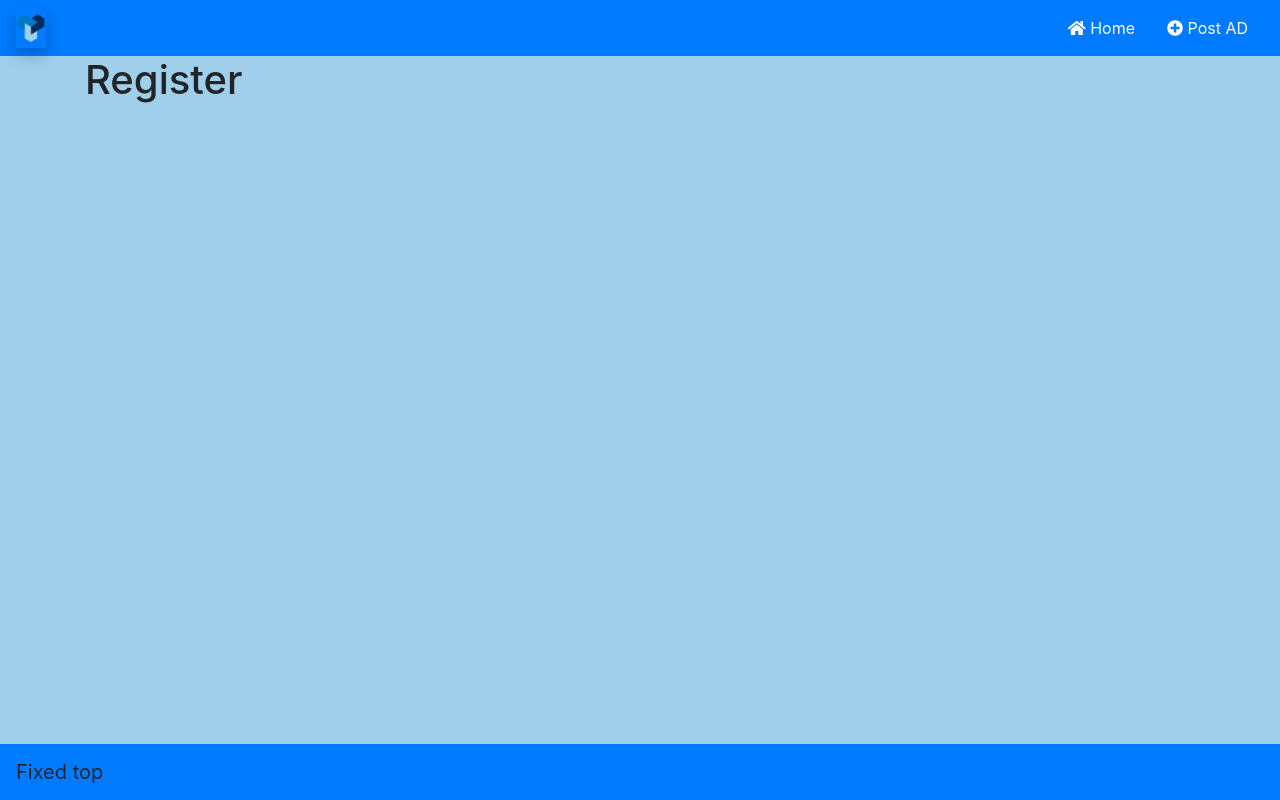
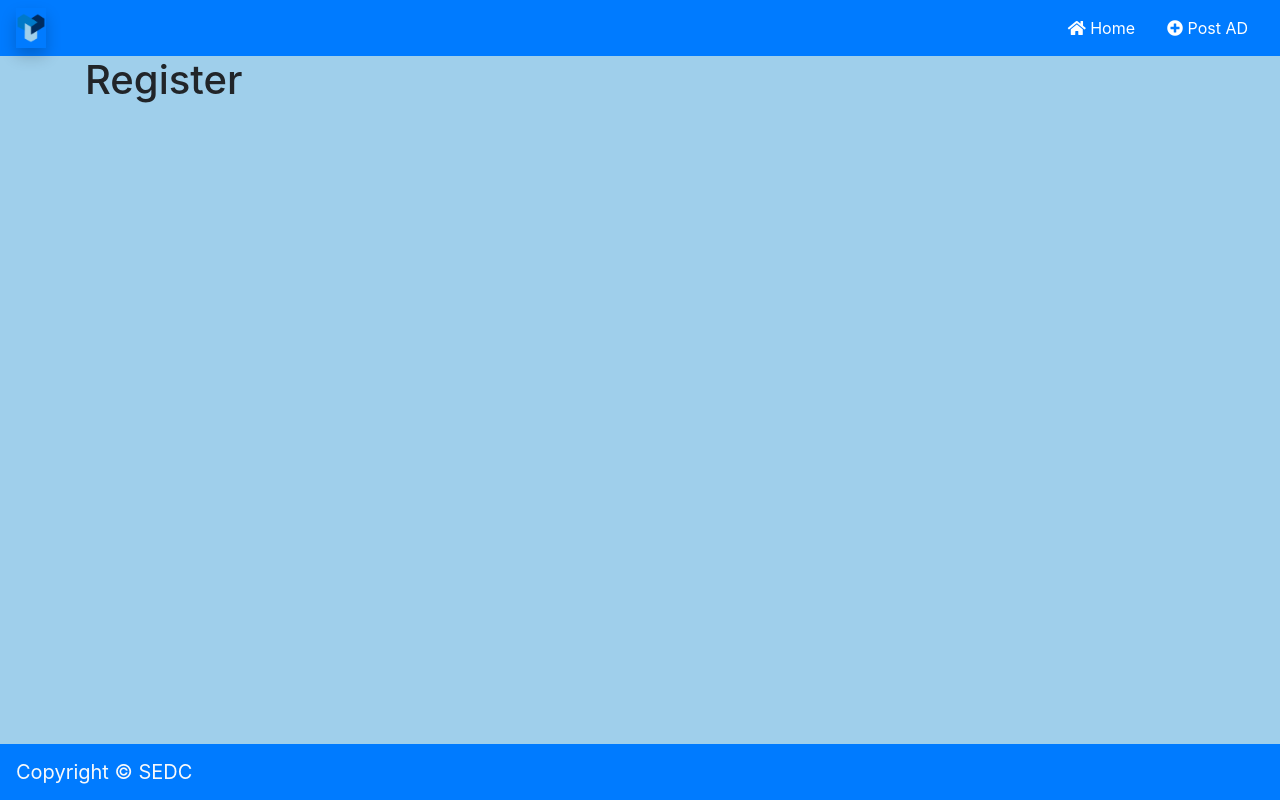
Before and after one commit to pavloskii/SEDC-2019-VUEJS, a Vue app in the folder full-project/: page /register in a window 1280 px wide. Built offline with nearby package versions, Linux system fonts and the light colour scheme.

Commit message:
Footerot

```diff
--- a/full-project/src/components/Footer.vue
+++ b/full-project/src/components/Footer.vue
@@ -1,7 +1,7 @@
 <template>
   <footer>
     <nav class="navbar fixed-bottom navbar-dark bg-primary">
-      <a class="navbar-brand">Fixed top</a>
+      <a class="navbar-brand text-light">Copyright © SEDC</a>
     </nav>
   </footer>
 </template>
```
